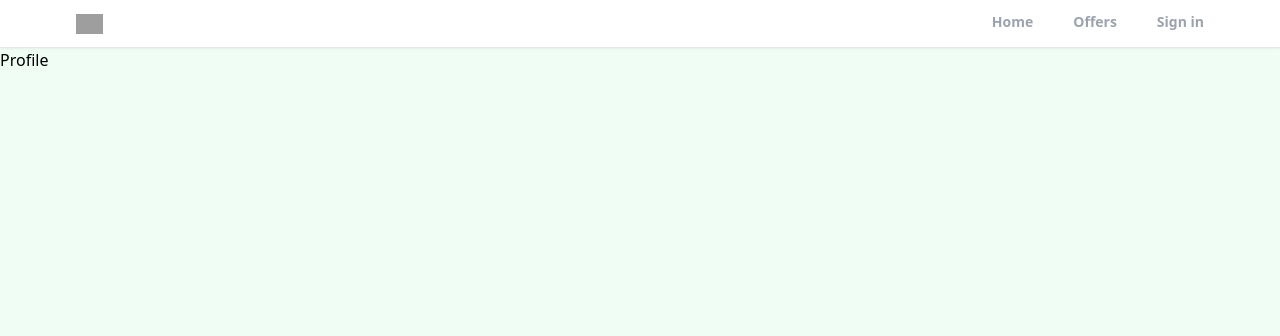
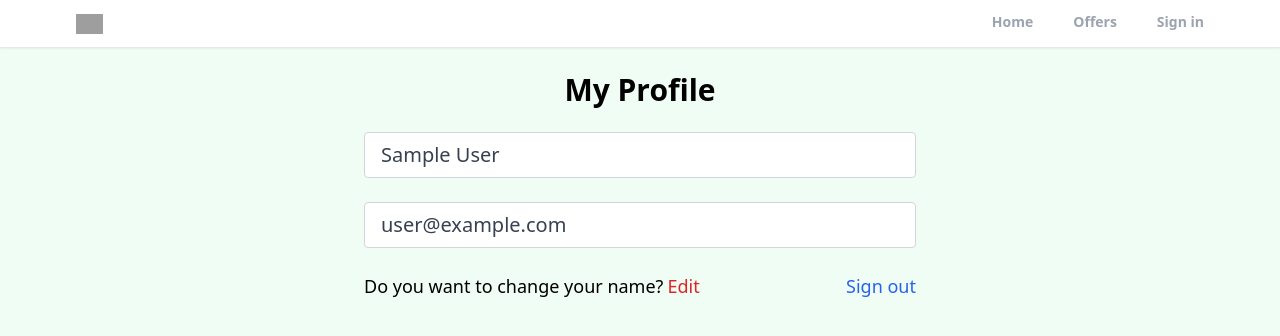
Before and after one commit to PavanReddy1729/realtor-clone-react, a React (Create React App) app: page /profile in a window 1280 px wide. Shown: the top 336 px of the page. Built offline with nearby package versions, Linux system fonts and the light colour scheme; no server answers; sample sign-in values are in the browser's storage; grey boxes are pictures that could not be loaded.

Commit message:
private route and adding edit functionality

```diff
--- a/src/App.js
+++ b/src/App.js
@@ -3,6 +3,7 @@ import Home from "./pages/Home";
 import Profile from "./pages/Profile";
 import SignIn from "./pages/SignIn";
 import ForgotPassword from "./pages/ForgotPassword";
+import PrivateRoute from "./components/PrivateRoute";
 import SignUp from "./pages/SignUp";
 import Offers from "./pages/Offers";
 import Header from "./components/Header";
@@ -16,7 +17,9 @@ function App() {
         <Header />
         <Routes>
           <Route path="/" element={<Home />} />
-          <Route path="/profile" element={<Profile />} />
+          <Route path="/profile" element={<PrivateRoute />}>
+            <Route path="/profile" element={<Profile />} />
+          </Route>
           <Route path="/sign-in" element={<SignIn />} />
           <Route path="/sign-up" element={<SignUp />} />
           <Route path="/forgot-password" element={<ForgotPassword />} />
--- /dev/null
+++ b/src/components/PrivateRoute.jsx
@@ -0,0 +1,11 @@
+import React from 'react'
+import {Outlet, Navigate} from "react-router-dom";
+import { useAuthStatus } from '../hooks/useAuthStatus';
+
+export default function PrivateRoute() {
+    const {loggedIn, checkingStatus} = useAuthStatus();
+    if(checkingStatus){
+        return <h3>Loading...</h3>
+    }
+    return  loggedIn ? <Outlet /> : <Navigate to="/sign-in" />
+}
--- /dev/null
+++ b/src/hooks/useAuthStatus.jsx
@@ -0,0 +1,19 @@
+import { getAuth, onAuthStateChanged } from 'firebase/auth'
+import React from 'react'
+import { useEffect } from 'react'
+import { useState } from 'react'
+
+export function useAuthStatus() {
+    const [loggedIn, setLoggedIn ] = useState(false)
+    const [checkingStatus, setCheckingStatus] = useState(true)
+    useEffect(() => {
+        const auth = getAuth()
+        onAuthStateChanged(auth, (user) => {
+            if(user){
+                setLoggedIn(true)
+            }
+            setCheckingStatus(false)
+        })
+    }, [])
+  return {loggedIn, checkingStatus};
+}
--- a/src/pages/Profile.jsx
+++ b/src/pages/Profile.jsx
@@ -1,7 +1,93 @@
-import React from 'react'
+import React from "react";
+import { useState } from "react";
+import { getAuth, updateProfile } from "firebase/auth";
+import { useNavigate } from "react-router-dom";
+import { toast } from "react-toastify";
+
+import { doc,  updateDoc } from "firebase/firestore";
+import { db } from "../firebase";
 
 export default function Profile() {
+  const auth = getAuth();
+  const navigate = useNavigate();
+  const [changeDetail, setChangeDetail] = useState(false);
+  const [formData, setFormData] = useState({
+    name: auth.currentUser.displayName,
+    email: auth.currentUser.email,
+  });
+  const { name, email } = formData;
+  function onLogout() {
+    auth.signOut();
+    navigate("/");
+  }
+  function onChange(e) {
+    setFormData((prevState) => ({
+      ...prevState,
+      [e.target.id]: e.target.value,
+    }));
+  }
+  async function onSubmit() {
+    try {
+      if (auth.currentUser.displayName !== name) {
+        await updateProfile(auth.currentUser, {
+          displayName: name,
+        });
+
+        const docRef = doc(db, "users", auth.currentUser.uid);
+        await updateDoc(docRef, {
+          name : name,
+        });
+      }
+      toast.success("Profile details updated");
+    } catch (error) {
+      console.log(error)
+      toast.error("Could not update profile detail");
+    }
+  }
   return (
-    <div>Profile</div>
-  )
+    <div>
+      <section className="max-w-6xl mx-auto flex justify-center items-center flex-col">
+        <h1 className="text-3xl text-center mt-6 font-bold">My Profile</h1>
+        <div className="w-full md:w-[50%] mt-6 px-3">
+          <input
+            type="text"
+            id="name"
+            value={name}
+            disabled={!changeDetail}
+            onChange={onChange}
+            className={`mb-6 w-full px-4 py-2 text-xl text-gray-700 bg-white border border-gray-300 rounded transition ease-in-out ${
+              changeDetail && "bg-red-200 focus:bg-red-200"
+            }`}
+          />
+          <input
+            type="email"
+            id="email"
+            value={email}
+            disabled
+            className="mb-6 w-full px-4 py-2 text-xl text-gray-700 bg-white border border-gray-300 rounded transition ease-in-out"
+          />
+          <div className="flex justify-between whitespace-nowrap text-sm sm:text-lg">
+            <p className="flex items-center">
+              Do you want to change your name?
+              <span
+                onClick={() => {
+                  changeDetail && onSubmit();
+                  setChangeDetail((prevState) => !prevState);
+                }}
+                className="text-red-600 hover:text-red-700 transition ease-in-out duration-200 ml-1 cursor-pointer"
+              >
+                {changeDetail ? "Apply change" : "Edit"}
+              </span>
+            </p>
+            <p
+              onClick={onLogout}
+              className="text-blue-600 hover:text-blue-700 transition ease-in-out duration-200 ml-1 cursor-pointer"
+            >
+              Sign out
+            </p>
+          </div>
+        </div>
+      </section>
+    </div>
+  );
 }
```
